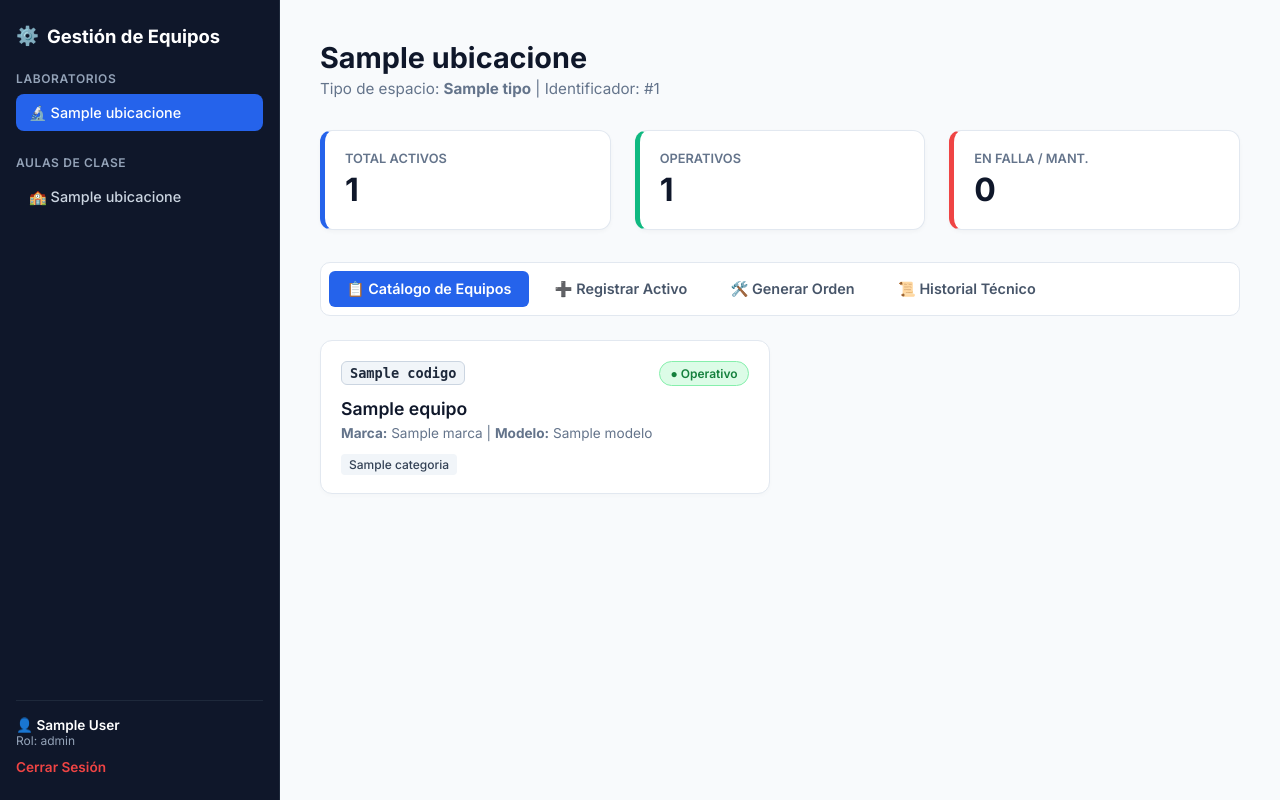
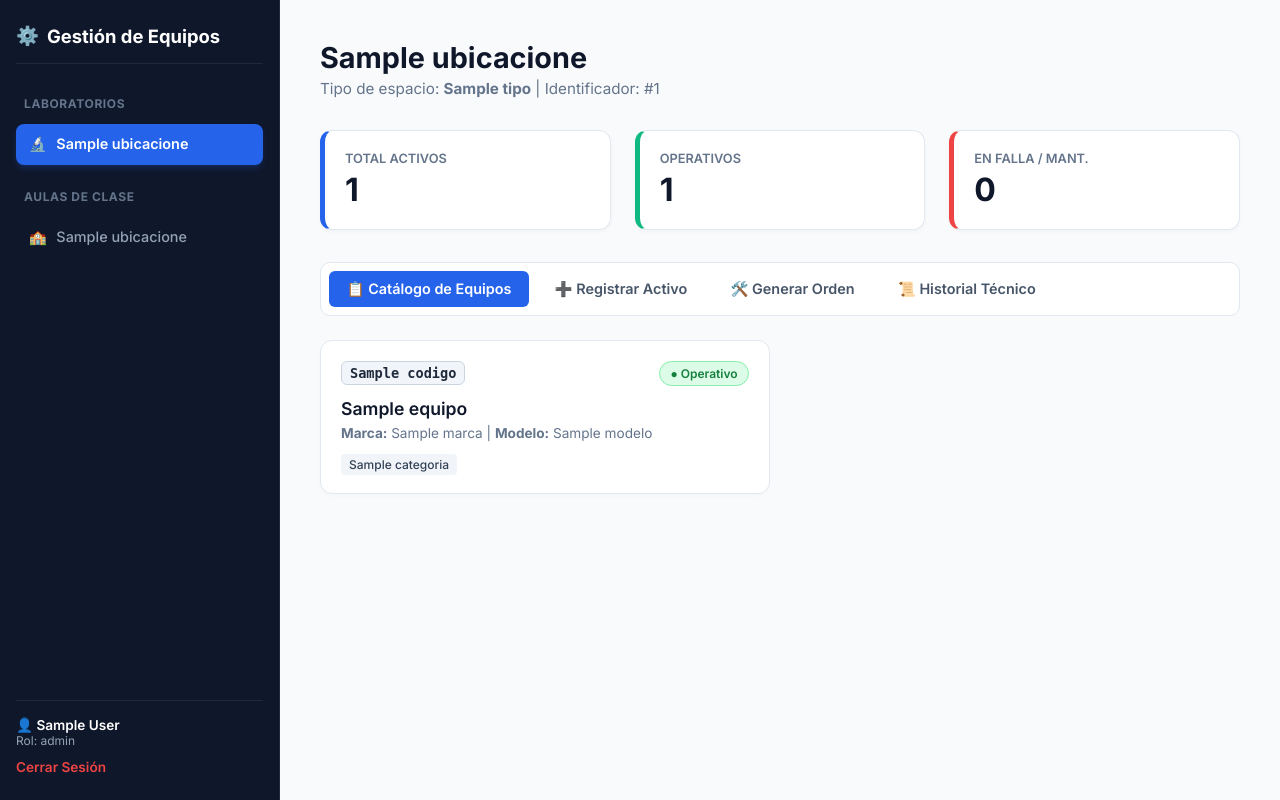
Before and after one commit to fastingwolf/gestion_mantenimiento, a Flask app: page / in a window 1280 px wide. Run offline with Flask 3, Linux system fonts and the light colour scheme; the visitor is signed in with stand-in values (Sample User, id 1); tables that the repository leaves empty hold one stand-in row (values such as "Sample post"); a database or web service that is not in the repository returns one stand-in record (values such as "Sample title"); some libraries are stand-ins or nearby versions.

Commit message:
mejora de barra lateral

```diff
--- a/static/style.css
+++ b/static/style.css
@@ -25,6 +25,16 @@ body {
     gap: 1.5rem;
     border-right: 1px solid #1e293b;
     flex-shrink: 0;
+    overflow-y: auto; /* Permite scroll si hay muchos laboratorios */
+}
+
+/* Estilo para la barra de scroll del menú */
+.sidebar::-webkit-scrollbar {
+    width: 6px;
+}
+.sidebar::-webkit-scrollbar-thumb {
+    background-color: #334155;
+    border-radius: 4px;
 }
 
 .sidebar-title {
@@ -34,46 +44,58 @@ body {
     display: flex;
     align-items: center;
     gap: 0.5rem;
+    padding-bottom: 1rem;
+    border-bottom: 1px solid #1e293b;
+    margin-bottom: 0.5rem;
 }
 
 .section-label {
     font-size: 0.75rem;
     text-transform: uppercase;
     letter-spacing: 0.05em;
-    color: #94a3b8;
-    margin-bottom: 0.5rem;
-    font-weight: 600;
+    color: #64748b; /* Tono más suave para no competir con los botones */
+    margin-bottom: 0.8rem;
+    font-weight: 700;
+    padding-left: 0.5rem;
 }
 
 .menu-list {
     list-style: none;
     display: flex;
     flex-direction: column;
-    gap: 0.25rem;
+    gap: 0.35rem; /* Un poco más de espacio para respirar */
 }
 
 .menu-btn {
     width: 100%;
     text-align: left;
-    background: none;
+    background: transparent;
     border: none;
-    color: #cbd5e1;
-    padding: 0.6rem 0.8rem;
+    color: #94a3b8; /* Texto inactivo ligeramente apagado */
+    padding: 0.7rem 0.8rem;
     border-radius: 8px;
     cursor: pointer;
     font-size: 0.9rem;
     font-weight: 500;
-    transition: all 0.15s ease;
+    line-height: 1.3;
+    transition: all 0.2s ease;
+
+    /* Flexbox evita que el texto largo pase por debajo del emoji */
+    display: flex;
+    align-items: flex-start;
+    gap: 0.6rem;
 }
 
 .menu-btn:hover {
     background-color: #1e293b;
-    color: #ffffff;
+    color: #f1f5f9;
 }
 
 .menu-btn.active {
     background-color: #2563eb;
     color: #ffffff;
+    font-weight: 600;
+    box-shadow: 0 4px 6px -1px rgba(37, 99, 235, 0.25); /* Sombreado elegante */
 }
 
 /* ================= PANEL PRINCIPAL ================= */
--- a/templates/base.html
+++ b/templates/base.html
@@ -27,12 +27,14 @@
                             hx-target="#contenido-principal"
                             hx-swap="innerHTML"
                             onclick="setActive(this)">
-                        🔬 {{ lab.nombre }}
+                        <span>🔬</span>
+                        <span>{{ lab.nombre }}</span>
                     </button>
                 </li>
                 {% endfor %}
             </ul>
         </div>
+
         <div>
             <div class="section-label">Aulas de Clase</div>
             <ul class="menu-list">
@@ -43,13 +45,13 @@
                             hx-target="#contenido-principal"
                             hx-swap="innerHTML"
                             onclick="setActive(this)">
-                        🏫 {{ aula.nombre }}
+                        <span>🏫</span>
+                        <span>{{ aula.nombre }}</span>
                     </button>
                 </li>
                 {% endfor %}
             </ul>
         </div>
-
         <!-- NUEVO: PERFIL DEL USUARIO -->
         <div style="margin-top: auto; padding-top: 1rem; border-top: 1px solid #1e293b;">
             <div style="font-size: 0.85rem; font-weight: 600; color: #ffffff;">👤 {{ usuario_actual.nombre }}</div>
```
